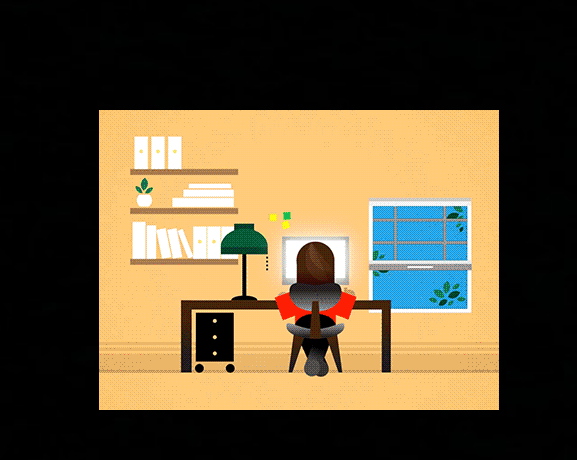
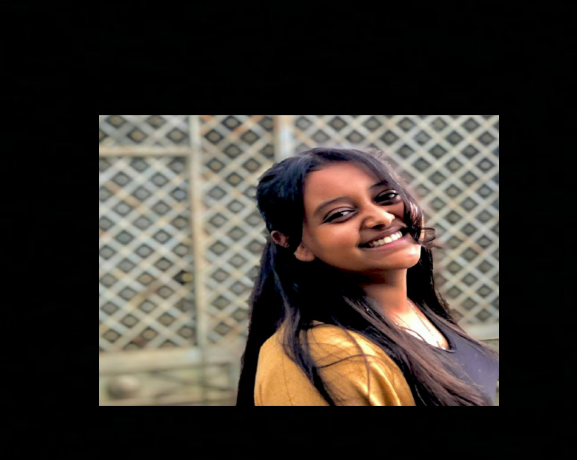
Before and after one commit to rihannahasen/rihana, a plain HTML site: page index.html in a window 1280 px wide. Shown: the part 162-622 px from the top of the page, 103-680 px from the left. Drawn offline with Linux system fonts and the light colour scheme.

Commit message:
Update index.html
Signed-off-by: rihannahasen <151928376+rihannahasen@users.noreply.github.com>

```diff
--- a/index.html
+++ b/index.html
@@ -47,7 +47,7 @@ body {
 
     <section id="profile" >
       <div class="section__pic-container">
-        <img src="./assets/girl-gif.gif"  width="400" height="300"alt="Rihanna's profile picture" />
+        <img src="./assets/profile-pic.jpg" width="400" height="300"alt="Rihanna's profile picture" />
       </div>
       <div class="section__text">
         <p class="section__text__p1">Hello, I'm</p>
```
